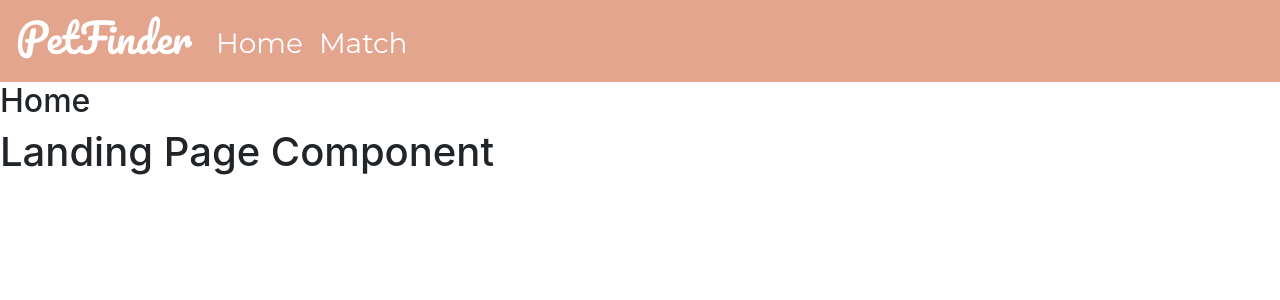
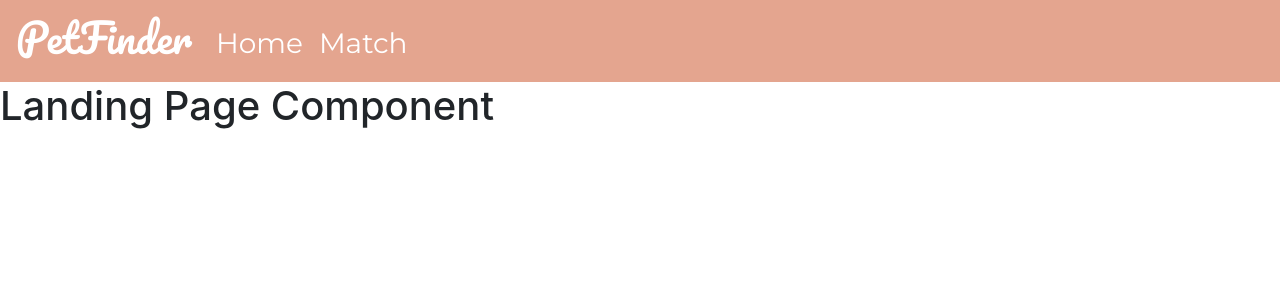
Before and after one commit to Codubee/PetFinderMW2-3, a React (Create React App) app in the folder frontend/: page / in a window 1280 px wide. Shown: the top 300 px of the page. Built offline with nearby package versions, Linux system fonts and the light colour scheme.

Commit message:
Refactored navbar and routing

```diff
--- a/frontend/src/App.js
+++ b/frontend/src/App.js
@@ -1,15 +1,35 @@
-import './App.css';
-import LandingPage from './views/LandingPage'
-import Navbar from './components/Navbar'
+import "./App.css";
+import LandingPage from "./views/LandingPage";
+import Navbar from "./components/Navbar";
+import { BrowserRouter as Router, Switch, Route } from "react-router-dom";
 
 function App() {
   return (
     <>
-      <Navbar />
-      <LandingPage />
+      <Router>
+        <Navbar />
+        <Switch>
+          <Route exact path="/">
+            {/* Place the components for home here */}
+            <LandingPage />
+          </Route>
+          <Route exact path="/match/">
+            {/* Place the components for match here */}
+            <Match />
+          </Route>
+        </Switch>
+      </Router>
     </>
-
   );
 }
 
 export default App;
+
+//DUMMY TEST COMPONENT :DELETE:
+function Match() {
+  return (
+    <div>
+      <h2>Match</h2>
+    </div>
+  );
+}
--- a/frontend/src/components/Navbar.js
+++ b/frontend/src/components/Navbar.js
@@ -11,7 +11,7 @@ import {
   NavbarToggler,
 } from "reactstrap";
 
-import { BrowserRouter as Router, Switch, Route, Link } from "react-router-dom";
+import { Link } from "react-router-dom";
 
 import "../style/style.css";
 
@@ -22,7 +22,6 @@ function NavBar() {
 
   return (
     <>
-      <Router>
       <Navbar className="navbar" expand="md">
         <NavbarBrand className="navbrand">
           <h1>PetFinder</h1>
@@ -30,7 +29,6 @@ function NavBar() {
         <NavbarToggler onClick={toggle}>
           <FaPaw class="toggler-icon" />
         </NavbarToggler>
-
         <Collapse isOpen={isOpen} navbar>
           <Nav className="nav" navbar>
             <NavItem>
@@ -50,36 +48,8 @@ function NavBar() {
           </Nav>
         </Collapse>
       </Navbar>
-        <Switch>
-          <Route exact path="/">
-            {/* Place the components for home here */}
-            <Home />
-          </Route>
-          <Route exact path="/match/">
-            {/* Place the components for match here */}
-            <Match />
-          </Route>
-        </Switch>
-      </Router>
     </>
   );
 }
 
 export default NavBar;
-
-//DUMMY FUNCTIONS TO TEST OUT ROUTING :REMOVE:
-function Home() {
-  return (
-    <div>
-      <h2>Home</h2>
-    </div>
-  );
-}
-
-function Match() {
-  return (
-    <div>
-      <h2>Match</h2>
-    </div>
-  );
-}
```
Lines whose indentation alone changed are shown as unchanged.
